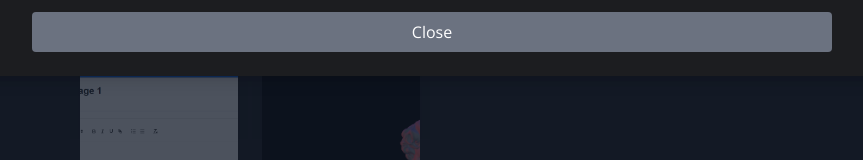
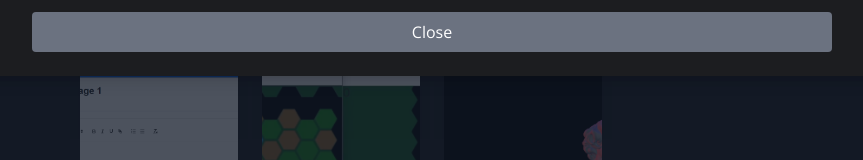
Before and after one commit to Simon-Dao/portfolio-2024, a Next.js app: page /projects in a window 1280 px wide. Both pictures are taken after a click on the element 367 px from the left and 940 px from the top of the page. Shown: the part 1164-1324 px from the top of the page, without its empty margins (208-1071 px from the left). Built offline with nearby package versions, Linux system fonts and the light colour scheme.

Commit message:
added more project info

```diff
--- a/components/works.tsx
+++ b/components/works.tsx
@@ -66,10 +66,18 @@ function Works({ layoutState }: any) {
       src: '/notebook.png'
     },
     {
+      name: 'Farm Wars',
+      stack: 'html, css, javascript, c#, Unity, Photon Network',
+      links: ['https://github.com/Simon-Dao/Farm-Wars-Dev.git', 'https://simon-dao.github.io/Farm-Wars-Build/', 'https://docs.google.com/presentation/d/1PZE_H7ffgPpyPTAEib3EH44JQlLeMJCllhSTkeb5sv4/edit#slide=id.g2e1464ce710_0_5'],
+      blurb: 'This game is a project for a game development class. I worked in a team of 4 and was in charge of implementing multiplayer. This game is heavily based off of the board game Catan but we added an extra twist by making everything real time instead of turn based',
+      src: '/farmwarsdemo.png',
+      type: 'Multiplayer Game'
+    },
+    {
       name: 'Portfolio Website',
       stack: 'Nextjs, React, Tailwind, Gsap, Three.js',
       links: ['https://simondao.me'],
-      blurb: 'A website to introduce myself to the world featuring animations, 3d models, and a sleek UI! This is a passion project I made over the summer of 2024 and took a few weeks to complete',
+      blurb: 'A website to introduce myself. It Features animations, 3d models, and a sleek UI! This is a passion project I made over the summer of 2024 and took a few weeks to complete',
       src: '/portfoliowebsitescreenshot.png',
       type: 'Web App'
     },
@@ -233,13 +241,13 @@ function Works({ layoutState }: any) {
                   priority={true}
                 />
               </section>
-              <section className='pl-16 w-1/2'>
+              <section className='pl-16 w-1/2 overflow-x-hidden'>
                 <h2 style={{ borderTop: "solid white 2px" }} className='pt-8 pb-2 text-3xl'>Tech Stack:</h2>
                 <h2 className='pb-8 text-3xl text-sd'> {selectedProject.stack}</h2>
                 <h2 style={{ borderTop: "solid white 2px" }} className='pt-8 text-3xl pb-2 '>Description:</h2>
                 <p className='pb-8 text-3xl text-sd'>{selectedProject.blurb}</p>
                 {selectedProject.links.length > 0 && <h2 style={{ borderTop: "solid white 2px" }} className='pt-8 pb-5 text-3xl'>Learn More:</h2>}
-                <div className='pb-8'>
+                <div className='pb-2 flex flex-wrap'>
                   {selectedProject.links.map((link, index) => (
                     <a key={index} href={link} className='bg-pt rounded-xl p-2 my-5 cursor-pointer'>
                       {link}
```
Also changed, not shown: public/farmwarsdemo.png (added).
